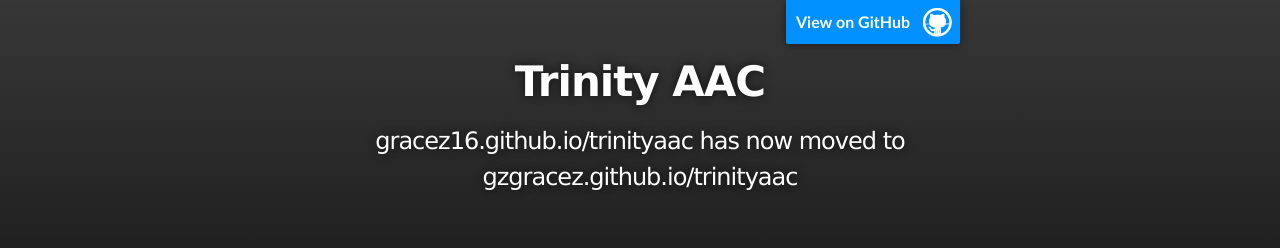
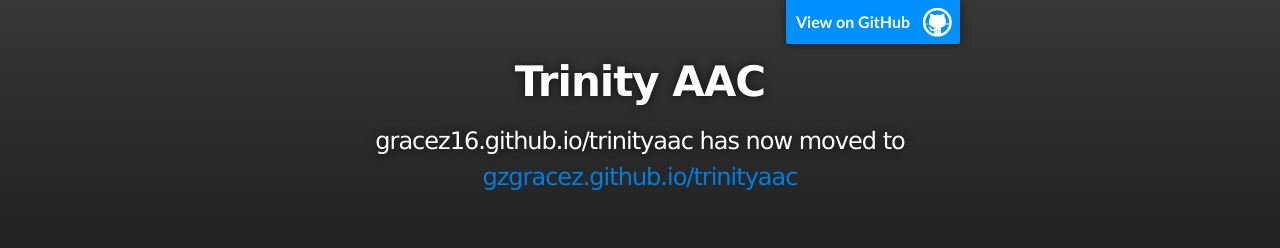
Before and after one commit to gracez16/trinityaac, a plain HTML site: page index.html in a window 1280 px wide. Drawn offline with Linux system fonts and the light colour scheme.

Commit message:
Update index.html

```diff
--- a/index.html
+++ b/index.html
@@ -19,7 +19,7 @@
           <a id="forkme_banner" href="https://github.com/gracez16/trinityaac">View on GitHub</a>
           <center>
           <h1 id="project_title">Trinity AAC</h1>
-          <h2 id="project_tagline">gracez16.github.io/trinityaac has now moved to gzgracez.github.io/trinityaac</h2>
+          <h2 id="project_tagline">gracez16.github.io/trinityaac has now moved to <a href="https://gzgracez.github.io/trinityaac">gzgracez.github.io/trinityaac</a></h2>
           </center>
         </header>
     </div>
```
